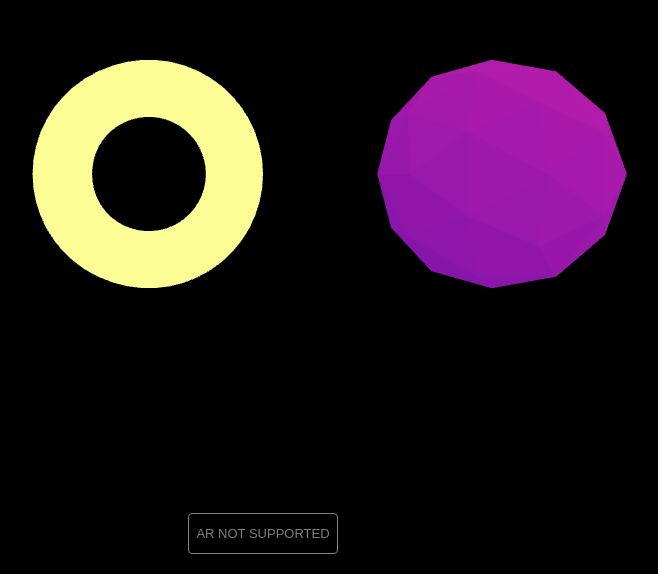
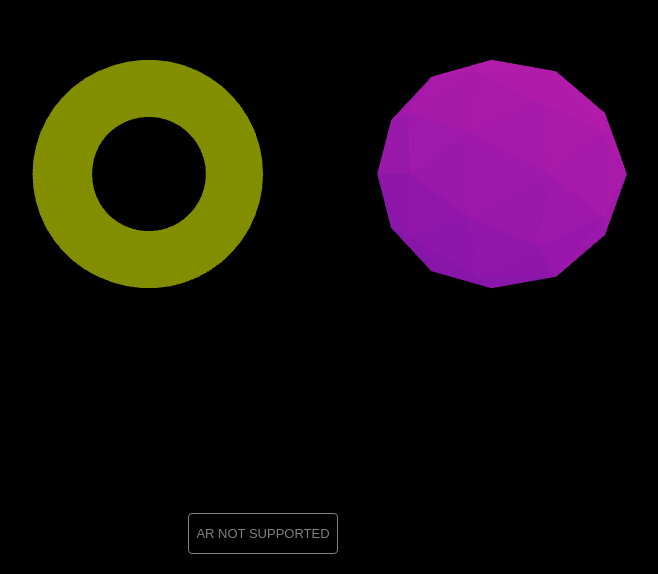
Before and after one commit to nagamphil/ThreejsTesting, a plain HTML site: page 2.more_objects.html in a window 1280 px wide. Shown: the part 226-800 px from the top of the page, without its empty margins (377-1035 px from the left). Drawn offline with nearby package versions, Linux system fonts and the light colour scheme; animation ran at ten frames a second.

```diff
--- a/2.more_objects.html
+++ b/2.more_objects.html
@@ -14,7 +14,7 @@
     import { ARButton } from 'https://unpkg.com/three@0.126.0/examples/jsm/webxr/ARButton.js';
 
 		let camera, scene, renderer;
-    let mesh, mesh2;
+    let mesh, mesh2, mesh3;
 
 		init();
 		animate();
@@ -58,11 +58,16 @@
       // Add a second torus shape to the scene
       const geometry2 = new THREE.TorusGeometry(0.15, 0.05, 12, 50);
       const material2 = new THREE.MeshBasicMaterial({
-        color: new THREE.Color("rgb(253,253,150)")
+        color: new THREE.Color("rgb(130, 142, 0)")
       });
       mesh2 = new THREE.Mesh(geometry2, material2);
+
       mesh2.position.set(-0.2, 0, -1);
       scene.add(mesh2);
+
+      //add a third shape
+
+
 
 			document.body.appendChild(ARButton.createButton(renderer));
 
```
